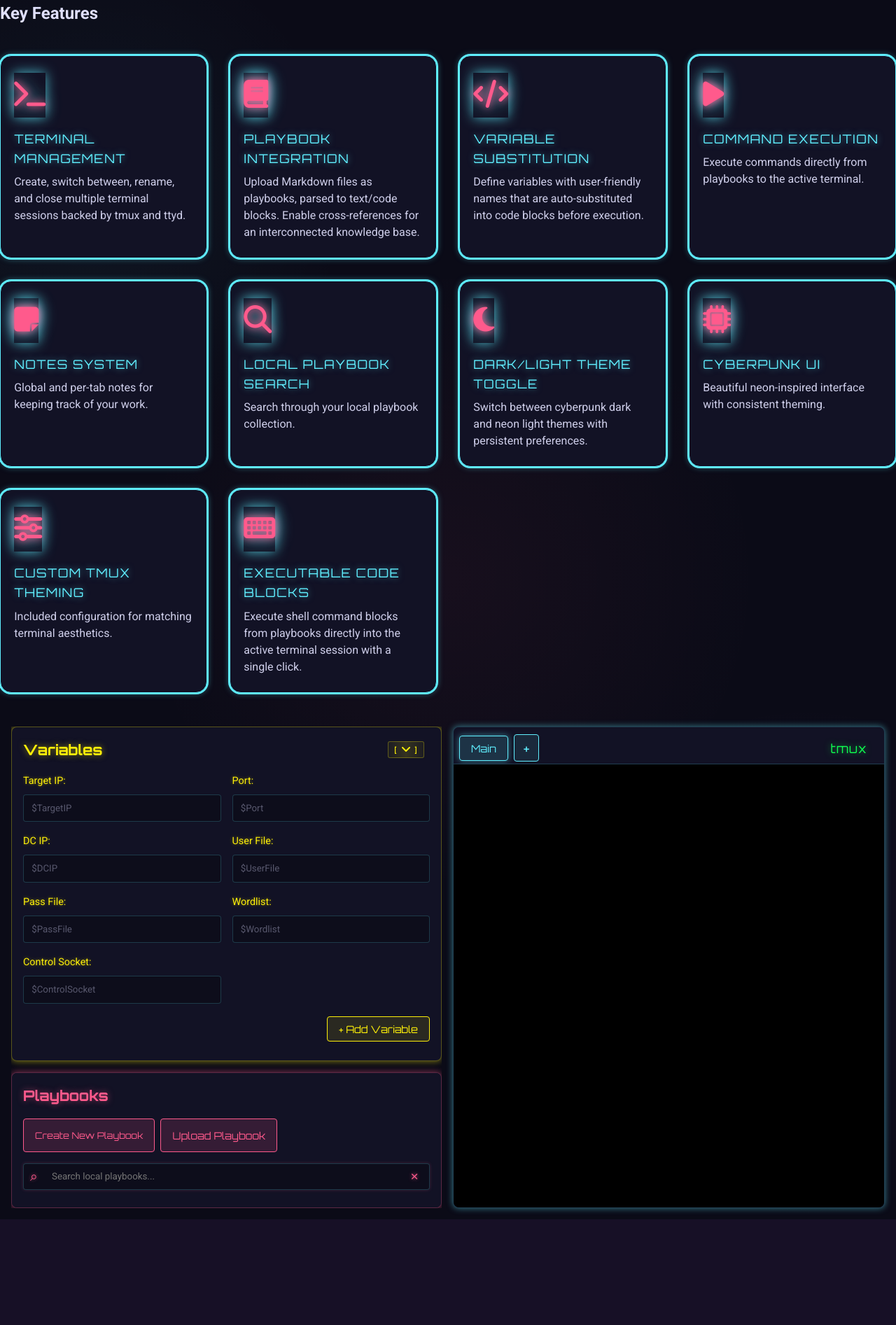
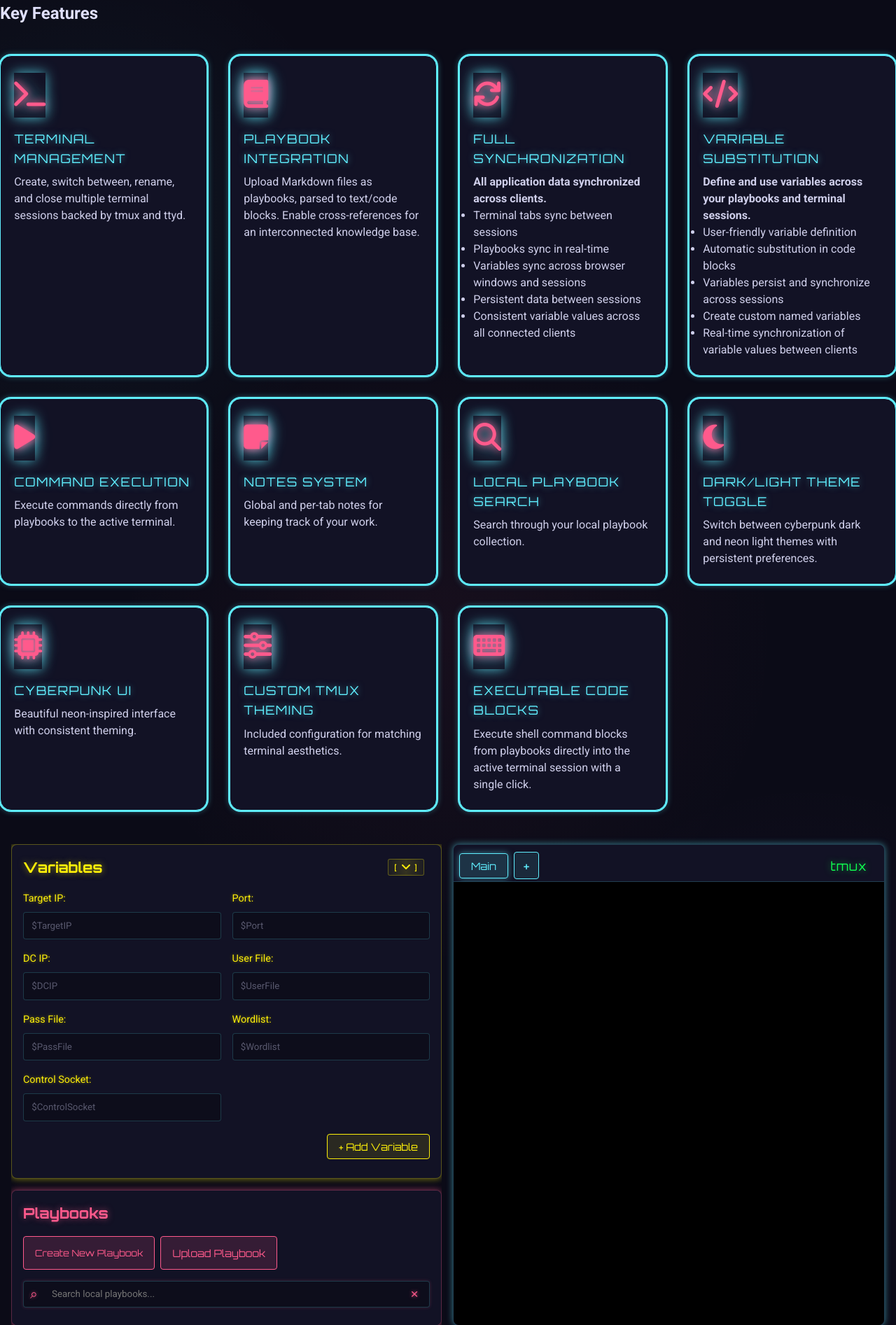
Before and after one commit to raducu5700u/CommandWave, a Flask app: page / in a window 1280 px wide. Shown: the part 89-1982 px from the top of the page at 70% size. Before the commit the page ends 1831 px from the top, so only its background shows below. Run offline with Flask 3, Linux system fonts and the light colour scheme; data that the repository does not hold is empty; parts of the project's set-up code (start-up, migrations or seed data) failed here and were passed over; some libraries are stand-ins or nearby versions.

Commit message:
Add feature cards for full sync and expand variable substitution details

```diff
--- a/templates/index.html
+++ b/templates/index.html
@@ -199,9 +199,32 @@
                 <div class="feature-desc">Upload Markdown files as playbooks, parsed to text/code blocks. Enable cross-references for an interconnected knowledge base.</div>
             </div>
             <div class="feature-card">
+                <span class="feature-icon"><i class="fas fa-sync"></i></span>
+                <div class="feature-title">Full Synchronization</div>
+                <div class="feature-desc">
+                    <b>All application data synchronized across clients.</b>
+                    <ul>
+                        <li>Terminal tabs sync between sessions</li>
+                        <li>Playbooks sync in real-time</li>
+                        <li>Variables sync across browser windows and sessions</li>
+                        <li>Persistent data between sessions</li>
+                        <li>Consistent variable values across all connected clients</li>
+                    </ul>
+                </div>
+            </div>
+            <div class="feature-card">
                 <span class="feature-icon"><i class="fas fa-code"></i></span>
                 <div class="feature-title">Variable Substitution</div>
-                <div class="feature-desc">Define variables with user-friendly names that are auto-substituted into code blocks before execution.</div>
+                <div class="feature-desc">
+                    <b>Define and use variables across your playbooks and terminal sessions.</b>
+                    <ul>
+                        <li>User-friendly variable definition</li>
+                        <li>Automatic substitution in code blocks</li>
+                        <li>Variables persist and synchronize across sessions</li>
+                        <li>Create custom named variables</li>
+                        <li>Real-time synchronization of variable values between clients</li>
+                    </ul>
+                </div>
             </div>
             <div class="feature-card">
                 <span class="feature-icon"><i class="fas fa-play"></i></span>
```
